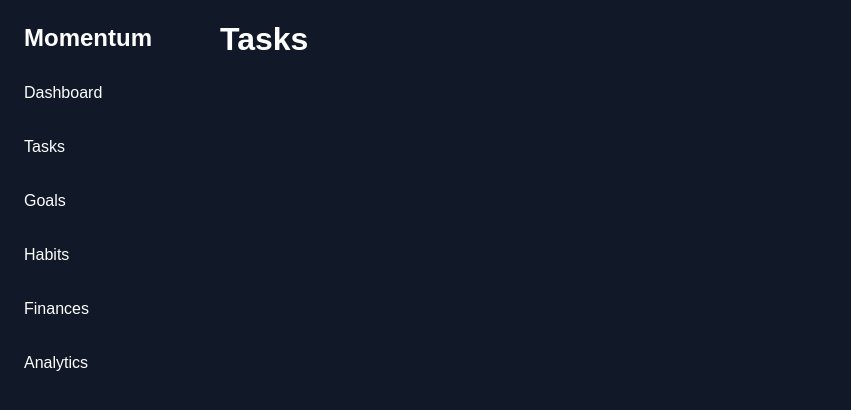
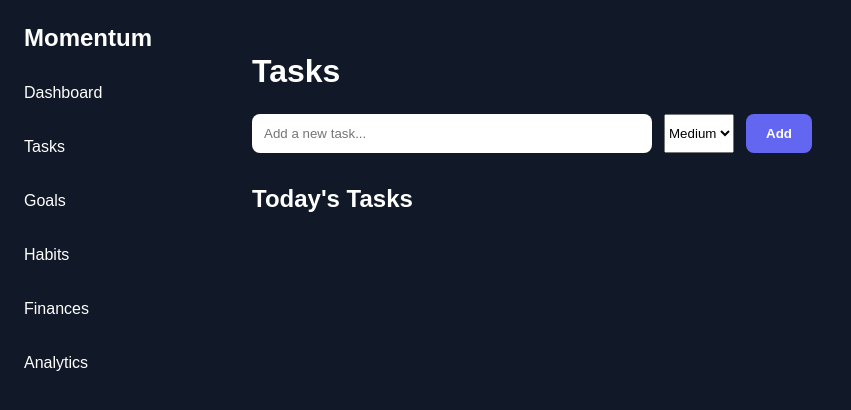
Before and after one commit to Anujchhaparwal/momentum, a React (Vite) app: page / in a window 1280 px wide. Both pictures are taken after a click on the element "Tasks". Shown: the top 410 px of the page, without its empty margins (0-851 px from the left). Built offline with nearby package versions, Linux system fonts and the light colour scheme.

Commit message:
build interactive tasks page

```diff
--- a/src/App.css
+++ b/src/App.css
@@ -86,6 +86,55 @@
   color: #fbbf24;
 }
 
-.priority.done {
+.priority.low {
   color: #4ade80;
 }
+
+.tasks-page {
+  padding: 32px;
+}
+
+.task-input {
+  display: flex;
+  gap: 12px;
+  margin-top: 24px;
+}
+
+.task-input input {
+  width: 400px;
+  padding: 12px;
+  border-radius: 8px;
+  border: none;
+}
+
+.task-input button {
+  padding: 12px 20px;
+  border-radius: 8px;
+  border: none;
+  cursor: pointer;
+  background-color: #6366f1;
+  color: white;
+  font-weight: 600;
+}
+
+.tasks-page h2 {
+  margin-top: 32px;
+}
+
+.completed {
+  text-decoration: line-through;
+  opacity: 0.6;
+}
+
+.task-info {
+  display: flex;
+  align-items: center;
+  gap: 10px;
+}
+
+.task-item button {
+  background: transparent;
+  border: none;
+  color: #f87171;
+  cursor: pointer;
+}
--- a/src/App.jsx
+++ b/src/App.jsx
@@ -1,6 +1,7 @@
 import Sidebar from "./components/Sidebar";
 import "./App.css";
 import Dashboard from "./components/Dashboard";
+import Tasks from "./components/Tasks";
 import { useState } from "react";
 
 function App() {
@@ -12,7 +13,7 @@ function App() {
       <main>
         {activePage === "Dashboard" && <Dashboard />}
 
-        {activePage === "Tasks" && <h1>Tasks</h1>}
+        {activePage === "Tasks" && <Tasks />}
 
         {activePage === "Goals" && <h1>Goals</h1>}
 
--- /dev/null
+++ b/src/components/Tasks.jsx
@@ -0,0 +1,83 @@
+import { useState } from "react";
+
+function Tasks() {
+  const [task, setTask] = useState("");
+  const [tasks, setTasks] = useState([]);
+  const [priority, setPriority] = useState("Medium");
+  return (
+    <div className="tasks-page">
+      <h1>Tasks</h1>
+
+      <div className="task-input">
+        <input placeholder="Add a new task..."
+          value={task}
+          onChange={(event) => setTask(event.target.value)}
+        />
+
+        <select
+          value={priority}
+          onChange={(event) => setPriority(event.target.value)}
+        >
+          <option value="Low">Low</option>
+          <option value="Medium">Medium</option>
+          <option value="High">High</option>
+        </select>
+
+        <button onClick={() => {
+          if (!task.trim()) return;
+
+          setTasks([...tasks, {
+            id: Date.now(),
+            title: task,
+            priority: priority,
+            completed: false,
+          },
+          ])
+          setTask("");
+          setPriority("Medium");
+        }}
+        >Add</button>
+      </div>
+
+      <h2>Today's Tasks</h2>
+
+      <div className="task-list">
+        {tasks.map((taskItem) => (
+          <div className="task-item" key={taskItem.id}>
+            <div className="task-info">
+              <input
+                type="checkbox"
+                checked={taskItem.completed}
+                onChange={() => {
+                  setTasks(
+                    tasks.map((item) =>
+                      item.id === taskItem.id
+                        ? { ...item, completed: !item.completed }
+                        : item
+                    )
+                  );
+                }}
+              />
+              <span className={taskItem.completed ? "completed" : ""}>
+                {taskItem.title}
+              </span>
+            </div>
+
+            <span className={`priority ${taskItem.priority.toLowerCase()}`}>
+              {taskItem.priority}
+            </span>
+            <button onClick={() => {
+              setTasks(tasks.filter((item) => item.id !== taskItem.id));
+            }}>
+              Delete
+            </button>
+          </div >
+
+        ))}
+
+      </div>
+    </div >
+  );
+}
+
+export default Tasks;
```
